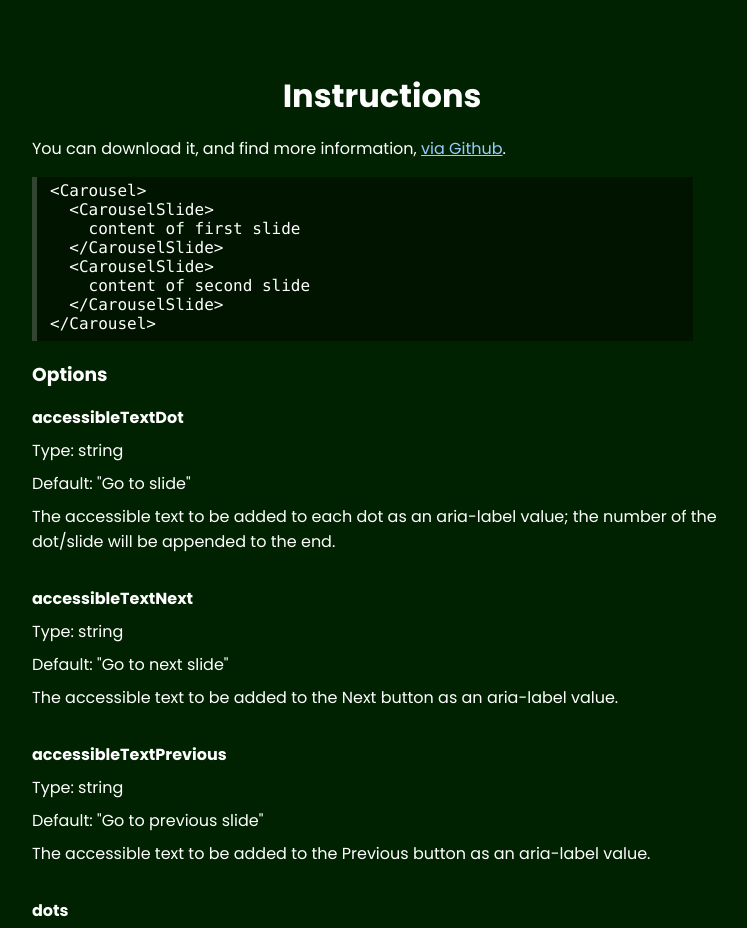
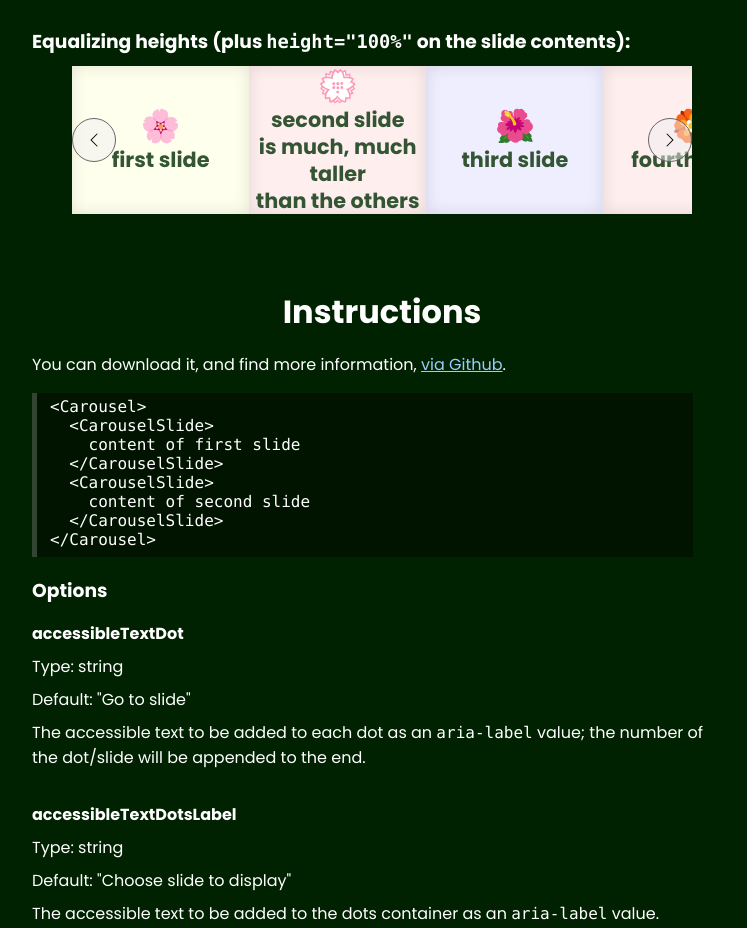
Before and after one commit to jyaus/lei-carousel, a React (Create React App) app: page / in a window 1280 px wide. Shown: the part 1684-2612 px from the top of the page, without its empty margins (258-1005 px from the left). Built offline with nearby package versions, Linux system fonts and the light colour scheme.

Commit message:
add support for WCAG APG carousel pattern, equalizing heights

```diff
--- a/package.json
+++ b/package.json
@@ -39,6 +39,7 @@
     ]
   },
   "devDependencies": {
-    "gh-pages": "^6.2.0"
+    "gh-pages": "^6.2.0",
+    "@babel/plugin-proposal-private-property-in-object":  "^7.21.11"
   }
 }
--- a/src/App.css
+++ b/src/App.css
@@ -114,6 +114,10 @@ h3 + h4 {
   box-shadow: inset 0 0 15px 1px hsla(0 0 0 / 0.1);
 }
 
+.demo-content-height-100-percent {
+  height: 100%;
+}
+
 @media (max-width: 768px) {
   .demo-content {
     font-size: 1rem;
--- a/src/App.js
+++ b/src/App.js
@@ -125,7 +125,7 @@ function App() {
         </Carousel>
       </div>
 
-      <h3>with irregular heights:</h3>
+      <h3>Slides with irregular heights:</h3>
       <div className="demo-wrapper">
         <Carousel slidesToShow={3.5}>
           <CarouselSlide>
@@ -177,6 +177,58 @@ function App() {
         </Carousel>
       </div>
 
+      <h3>Equalizing heights (plus <code>height="100%"</code> on the slide contents):</h3>
+      <div className="demo-wrapper">
+        <Carousel slidesToShow={3.5} equalizeHeights>
+          <CarouselSlide>
+            <div className="demo-content demo-content-height-100-percent">
+              <span className="demo-content-flower">🌸</span>
+              first slide
+            </div>
+          </CarouselSlide>
+          <CarouselSlide>
+            <div className="demo-content demo-content-height-100-percent">
+              <span className="demo-content-flower">💮</span>
+              second slide
+              <br />
+              is much, much taller
+              <br />
+              than the others
+            </div>
+          </CarouselSlide>
+          <CarouselSlide>
+            <div className="demo-content demo-content-height-100-percent">
+              <span className="demo-content-flower">🌺</span>
+              third slide
+            </div>
+          </CarouselSlide>
+          <CarouselSlide>
+            <div className="demo-content demo-content-height-100-percent">
+              <span className="demo-content-flower">🏵️</span>
+              fourth slide
+            </div>
+          </CarouselSlide>
+          <CarouselSlide>
+            <div className="demo-content demo-content-height-100-percent">
+              <span className="demo-content-flower">🌷</span>
+              fifth slide
+            </div>
+          </CarouselSlide>
+          <CarouselSlide>
+            <div className="demo-content demo-content-height-100-percent">
+              <span className="demo-content-flower">🌼</span>
+              sixth slide
+            </div>
+          </CarouselSlide>
+          <CarouselSlide>
+            <div className="demo-content demo-content-height-100-percent">
+              <span className="demo-content-flower">🌹</span>
+              seventh slide
+            </div>
+          </CarouselSlide>
+        </Carousel>
+      </div>
+
       <h2>Instructions</h2>
       <p>
         You can download it, and find more information,{" "}
@@ -209,21 +261,52 @@ function App() {
       <div className="option-details">
         <p>Type: string</p>
         <p>Default: "Go to slide"</p>
-        <p>The accessible text to be added to each dot as an aria-label value; the number of the dot/slide will be appended to the end.</p>
+        <p>The accessible text to be added to each dot as an <code>aria-label</code> value; the number of the dot/slide will be appended to the end.</p>
+      </div>
+
+      <h4>accessibleTextDotsLabel</h4>
+      <div className="option-details">
+        <p>Type: string</p>
+        <p>Default: "Choose slide to display"</p>
+        <p>The accessible text to be added to the dots container as an <code>aria-label</code> value.</p>
       </div>
 
       <h4>accessibleTextNext</h4>
       <div className="option-details">
         <p>Type: string</p>
         <p>Default: "Go to next slide"</p>
-        <p>The accessible text to be added to the Next button as an aria-label value.</p>
+        <p>The accessible text to be added to the Next button as an <code>aria-label</code> value.</p>
       </div>
 
       <h4>accessibleTextPrevious</h4>
       <div className="option-details">
         <p>Type: string</p>
         <p>Default: "Go to previous slide"</p>
-        <p>The accessible text to be added to the Previous button as an aria-label value.</p>
+        <p>The accessible text to be added to the Previous button as an <code>aria-label</code> value.</p>
+      </div>
+
+      <h4>accessibleTextRoledescription</h4>
+      <div className="option-details">
+        <p>Type: string</p>
+        <p>Default: "carousel"</p>
+        <p>The accessible text to be added as a value for the carousel's <code>aria-roledescription</code> property.</p>
+      </div>
+
+      <h4>accessibleTextSlideRoledescription</h4>
+      <div className="option-details">
+        <p>Type: string</p>
+        <p>Default: "slide"</p>
+        <p>The accessible text to be added as a value for each slide's <code>aria-roledescription</code> property.</p>
+      </div>
+
+      <h4>accessibleTextSlideOf</h4>
+      <div className="option-details">
+        <p>Type: string</p>
+        <p>Default: "of"</p>
+        <p>
+          The accessible text to be added to each slide's accessible name, placed between its slide number and the total number of slides.
+          The default is "of", which will produce "4 of 7" if this is the fourth slide out of seven slides.
+        </p>
       </div>
 
       <h4>dots</h4>
@@ -233,6 +316,14 @@ function App() {
         <p>Whether to show the indicator dots below the carousel.</p>
       </div>
 
+      <h4>equalizeHeights</h4>
+      <div className="option-details">
+        <p>Type: boolean</p>
+        <p>Default: false</p>
+        <p>Whether to try to equalize the heights of the slides. If true, each slide container will have an equal height, but
+          you may also need to put <code>height="100%"</code> on the contents of each slide to get proper visuals.</p>
+      </div>
+
       <h4>finite</h4>
       <div className="option-details">
         <p>Type: boolean</p>
@@ -240,8 +331,8 @@ function App() {
         <p>
           Whether the carousel is finite. With a finite carousel, when the user
           advances past the last slide using the buttons, it won't scroll back
-          to the beginning. (Same for advancing backwards past the first slide;
-          it won't scroll to the end.)
+          to the beginning. (Similarly, when advancing backwards past the first slide,
+          a finite carousel won't scroll to the end.)
         </p>
       </div>
 
@@ -268,7 +359,7 @@ function App() {
       <div className="option-details">
         <p>Type: number</p>
         <p>Default: 1</p>
-        <p>How many slides will be shown at a time. Decimals are allowed.</p>
+        <p>How many slides will be shown at a time. Decimal values are allowed.</p>
       </div>
     </div>
   );
--- a/src/Carousel.js
+++ b/src/Carousel.js
@@ -1,4 +1,4 @@
-import { useCallback, useEffect, useRef, useState } from "react";
+import { useCallback, useEffect, useRef, useState, createContext } from "react";
 import "./lei-carousel.css";
 
 /**
@@ -9,9 +9,15 @@ import "./lei-carousel.css";
  * @param {boolean} dots - Whether to show the indicator dots below the carousel.
  * @param {string} gap - How much of a gap to put between slides. You need to include a unit, e.g. "20px" and not "20".
  * @param {string} accessibleTextDot - The accessible text to be added to each dot as an aria-label value; the number of the dot/slide will be appended to the end.
+ * @param {string} accessibleTextDotsLabel - The accessible text to be added to the dots container as an aria-label value.
  * @param {string} accessibleTextNext - The accessible text to be added to the Next button as an aria-label value.
  * @param {string} accessibleTextPrevious - The accessible text to be added to the Previous button as an aria-label value.
+ * @param {string} accessibleTextRoledescription - The accessible text to be added to the carousel container as the aria-roledescription value.
+ * @param {string} accessibleTextSlideRoledescription - The accessible text to be added to each slide as the aria-roledescription value.
+ * @param {string} accessibleTextSlideOf - Part of the accessible name for each slide, placed between the current slide and the total number of slides, e.g. "X of Y".
  */
+
+export const CarouselContext = createContext();
 
 export default function Carousel({
   children,
@@ -20,9 +26,14 @@ export default function Carousel({
   finite = false,
   dots = false,
   gap,
+  equalizeHeights = false,
   accessibleTextPrevious = "Go to previous slide",
   accessibleTextNext = "Go to next slide",
   accessibleTextDot = "Go to slide",
+  accessibleTextDotsLabel = "Choose slide to display",
+  accessibleTextRoledescription = "carousel",
+  accessibleTextSlideRoledescription = "slide",
+  accessibleTextSlideOf = "of",
 }) {
   const [slides, setSlides] = useState([]);
   const [currentSlide, setCurrentSlide] = useState(0); // this one is 0-indexed because it's internal
@@ -127,9 +138,26 @@ export default function Carousel({
     }
   }, [initialSlide]);
 
+  function setSlideAccessibleNames(slideNodes) {
+    slideNodes.forEach((slide, index) => {
+      if (
+        !slide.getAttribute("aria-label") &&
+        !slide.getAttribute("aria-labelledby")
+      ) {
+        slide.setAttribute(
+          "aria-label",
+          `${index + 1} ${accessibleTextSlideOf} ${slideNodes.length}`
+        );
+      }
+    });
+  }
+
   useEffect(() => {
     setSlides(trackRef.current.querySelectorAll(".lei-carousel-slide"));
     checkDisabled(currentSlide);
+    setSlideAccessibleNames(
+      trackRef.current.querySelectorAll(".lei-carousel-slide")
+    );
   }, [
     buttonsInitialized,
     checkDisabled,
@@ -141,6 +169,7 @@ export default function Carousel({
   function CarouselDots({ slides }) {
     return (
       <>
+        <div role="group" aria-label={accessibleTextDotsLabel}>
           <ul className="lei-carousel-dots">
             {[...slides].map((slide, index) => (
               <CarouselDot
@@ -148,14 +177,21 @@ export default function Carousel({
                 publicIndex={index + 1}
                 isActive={index === currentSlide}
                 key={index}
+                dotsLength={slides.length}
               />
             ))}
           </ul>
+        </div>
       </>
     );
   }
 
-  function CarouselDot({ href = "#", isActive = false, publicIndex }) {
+  function CarouselDot({
+    href = "#",
+    isActive = false,
+    publicIndex,
+    dotsLength,
+  }) {
     return (
       <li>
         <button
@@ -163,7 +199,8 @@ export default function Carousel({
           className={
             "lei-carousel-dot " + (isActive ? "lei-carousel-dot-active" : "")
           }
-          aria-label={accessibleTextDot + " " + publicIndex}
+          aria-disabled={isActive ? "true" : null}
+          aria-label={`${accessibleTextDot} ${publicIndex} ${accessibleTextSlideOf} ${dotsLength}`}
           onClick={() => scrollToSlide(publicIndex - 1)}
         />
       </li>
@@ -172,11 +209,17 @@ export default function Carousel({
 
   return (
     <>
+      <CarouselContext.Provider value={accessibleTextSlideRoledescription}>
         <div
-        className={"lei-carousel " + (dots && "lei-carousel-show-dots")}
+          className={
+            "lei-carousel " +
+            (dots ? "lei-carousel-show-dots " : "") +
+            (equalizeHeights ? "lei-carousel-equalize-heights " : "")
+          }
           style={{
             "--lei-carousel-foo-slides-to-show": slidesToShow,
           }}
+          aria-roledescription={accessibleTextRoledescription}
         >
           <button
             className="lei-carousel-button lei-carousel-button-prev "
@@ -200,6 +243,7 @@ export default function Carousel({
           />
           {dots && <CarouselDots slides={slides} />}
         </div>
+      </CarouselContext.Provider>
     </>
   );
 }
--- a/src/CarouselSlide.js
+++ b/src/CarouselSlide.js
@@ -1,10 +1,20 @@
-import { useId } from 'react';
+import { useId } from "react";
+import { useContext } from "react";
+import { CarouselContext } from "./Carousel.js";
 
-export default function CarouselSlide({children}) {
+export default function CarouselSlide({ children, ariaLabel, ariaLabelledby }) {
   const slideId = useId();
+  const accessibleTextSlideRoledescription = useContext(CarouselContext);
 
   return (
-    <li className="lei-carousel-slide" id={slideId}>
+    <li
+      className="lei-carousel-slide"
+      id={slideId}
+      role="group"
+      aria-label={ariaLabel}
+      aria-labelledby={ariaLabelledby}
+      aria-roledescription={accessibleTextSlideRoledescription}
+    >
       {children}
     </li>
   );
--- a/src/lei-carousel.css
+++ b/src/lei-carousel.css
@@ -31,6 +31,10 @@
   scroll-snap-stop: normal;
   scrollbar-color: transparent transparent;
   scrollbar-width: none;
+}
+
+.lei-carousel-equalize-heights .lei-carousel-track {
+  align-items: stretch;
 }
 
 /* begin Safari < 18.2 */
```
Lines whose indentation alone changed are shown as unchanged.
